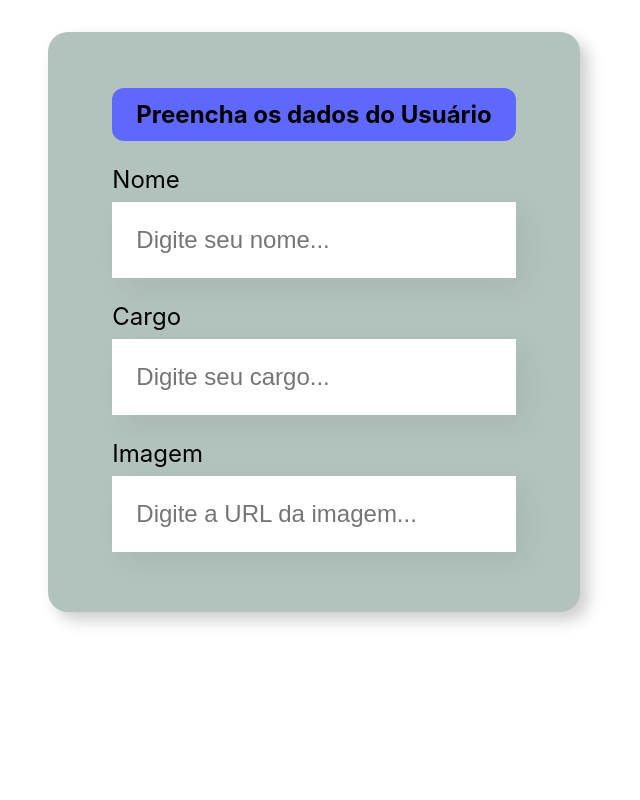
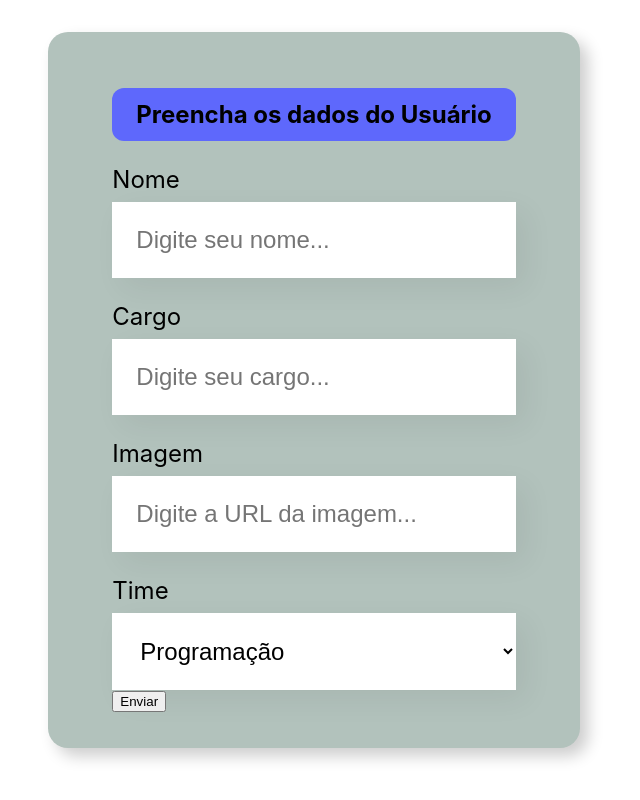
Before and after one commit to RassiGG/organograma, a React (Create React App) app: page / in a window 1280 px wide. Shown: the part 542-1342 px from the top of the page, without its empty margins (326-966 px from the left). Before the commit the page ends 1234 px from the top, so only its background shows below. Built offline with nearby package versions, Linux system fonts and the light colour scheme.

Commit message:
botao primeira parte

```diff
--- /dev/null
+++ b/src/componentes/Botao/index.js
@@ -0,0 +1,9 @@
+import './Botao.css';
+
+const Botao = (props) => {
+    return (
+        <button className='botao'> {props.texto} </button>
+    )
+}
+
+export default Botao;
--- a/src/componentes/Formulario/formulario.js
+++ b/src/componentes/Formulario/formulario.js
@@ -1,4 +1,7 @@
+
+import Botao from '../Botao';
 import CampoTexto from '../CampoTexto/CampoTexto';
+import Listasuspensa from '../listasuspensa';
 import './formulario.css';
 
 
@@ -20,6 +23,8 @@ const Formulario = () => {
      <CampoTexto  label="Nome" placeholder="Digite seu nome"/>
      <CampoTexto  label="Cargo" placeholder="Digite seu cargo"/>
       <CampoTexto  label="Imagem" placeholder="Digite a URL da imagem"/>
+      <Listasuspensa label="Time" itens={times} />
+      <Botao texto="Enviar" />
     </form>
         </section>
     )
--- a/src/componentes/listasuspensa/index.js
+++ b/src/componentes/listasuspensa/index.js
@@ -1,7 +1,7 @@
 import './listasuspensa.css';
-const listasuspensa = (props) => {
+const Listasuspensa = (props) => {
     return(
-        <div>
+        <div className='lista-suspensa'>
             <label>{props.label}</label>
             <select>
                 {props.itens.map((item, index) => {
@@ -12,4 +12,4 @@ const listasuspensa = (props) => {
     )
  }
 
- export default listasuspensa;
+ export default Listasuspensa;
--- a/src/componentes/listasuspensa/listasuspensa.css
+++ b/src/componentes/listasuspensa/listasuspensa.css
@@ -0,0 +1,18 @@
+
+
+
+.lista-suspensa label{
+display: block;
+margin-bottom: 8px;
+font-size: 24px;
+}
+
+.lista-suspensa select{
+   background-color: rgb(255, 255, 255);
+box-shadow: 10px 10px 30px rgba(0, 0, 0, 0.06);
+    width: 100%;
+border: none;
+font-size: 24px;
+padding: 24px;
+box-sizing: border-box;
+}
```
Also changed, not shown: src/componentes/Botao/Botao.css (added).
